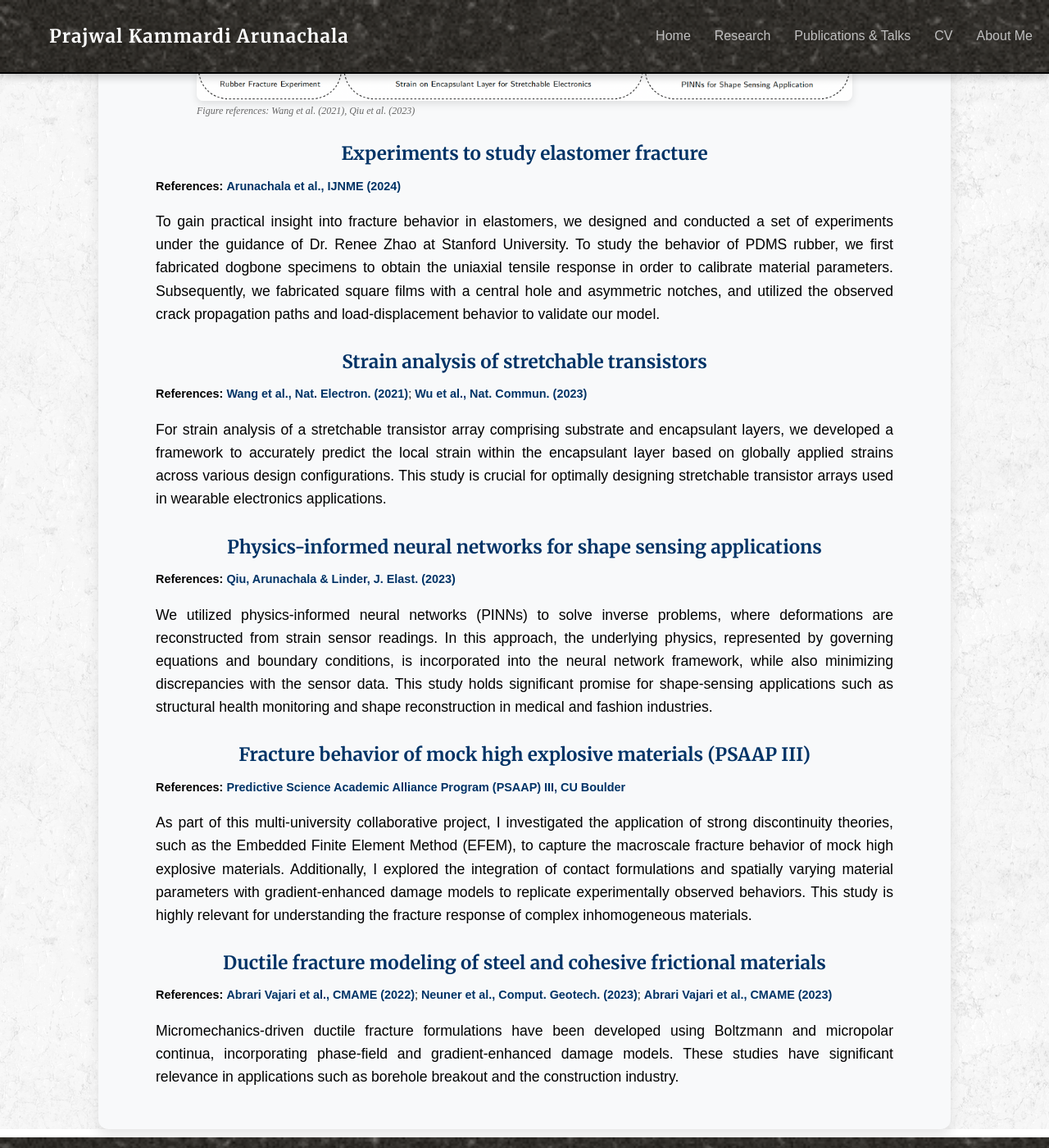
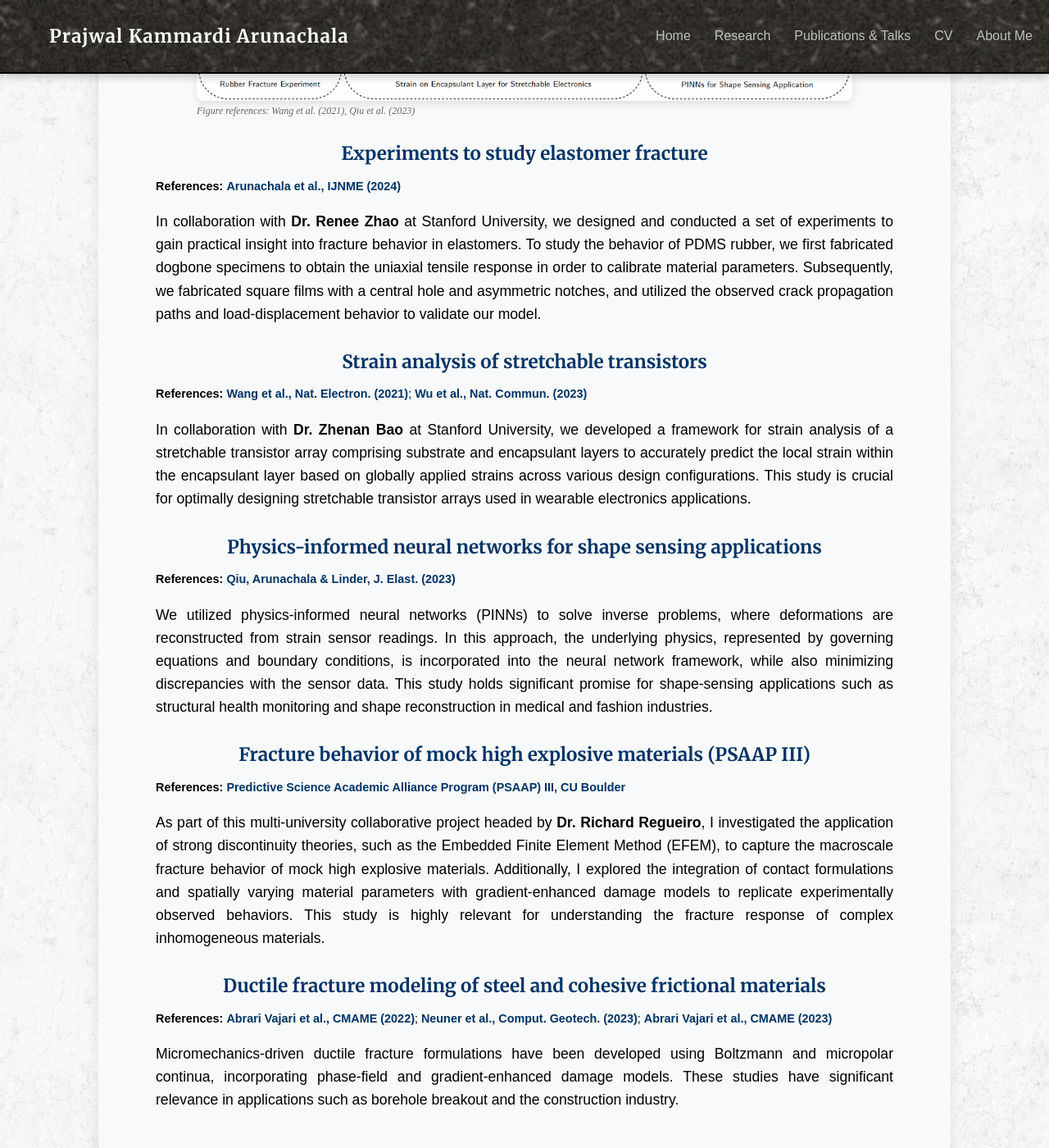
Before and after one commit to prajwalka/prajwalka.github.io, a Jekyll site: the page built from research.md, in a window 1280 px wide and 1400 px high, scrolled down 4603 px. Shown: the whole window at 82% size. Built offline with Jekyll 4.4.1, drawn with Linux system fonts in a browser that asks for light colours; some web fonts are replaced.

Commit message:
small changes in research page

```diff
--- a/research.md
+++ b/research.md
@@ -123,7 +123,7 @@ industrial processing, where it can be harnessed to tailor the properties of fin
     </div>
 
     <p>
-      To gain practical insight into fracture behavior in elastomers, we designed and conducted a set of experiments under the guidance of Dr. Renee Zhao at Stanford University. To study the behavior of PDMS rubber, we first fabricated dogbone specimens to obtain the uniaxial tensile response in order to calibrate material parameters. Subsequently, we fabricated square films with a central hole and asymmetric notches, and utilized the observed crack propagation paths and load-displacement behavior to validate our model.
+      In collaboration with <strong>Dr. Renee Zhao</strong> at Stanford University, we designed and conducted a set of experiments to gain practical insight into fracture behavior in elastomers. To study the behavior of PDMS rubber, we first fabricated dogbone specimens to obtain the uniaxial tensile response in order to calibrate material parameters. Subsequently, we fabricated square films with a central hole and asymmetric notches, and utilized the observed crack propagation paths and load-displacement behavior to validate our model.
     </p>
 
   </div>
@@ -138,7 +138,7 @@ industrial processing, where it can be harnessed to tailor the properties of fin
     </div>
 
     <p>
-      For strain analysis of a stretchable transistor array comprising substrate and encapsulant layers, we developed a framework to accurately predict the local strain within the encapsulant layer based on globally applied strains across various design configurations. This study is crucial for optimally designing stretchable transistor arrays used in wearable electronics applications.
+      In collaboration with <strong>Dr. Zhenan Bao</strong> at Stanford University, we developed a framework for strain analysis of a stretchable transistor array comprising substrate and encapsulant layers to accurately predict the local strain within the encapsulant layer based on globally applied strains across various design configurations. This study is crucial for optimally designing stretchable transistor arrays used in wearable electronics applications.
     </p>
 
   </div>
@@ -166,7 +166,7 @@ industrial processing, where it can be harnessed to tailor the properties of fin
     </div>
 
     <p>
-      As part of this multi-university collaborative project, I investigated the application of strong discontinuity theories, such as the Embedded Finite Element Method (EFEM), to capture the macroscale fracture behavior of mock high explosive materials. Additionally, I explored the integration of contact formulations and spatially varying material parameters with gradient-enhanced damage models to replicate experimentally observed behaviors. This study is highly relevant for understanding the fracture response of complex inhomogeneous materials.
+      As part of this multi-university collaborative project headed by <strong>Dr. Richard Regueiro</strong>, I investigated the application of strong discontinuity theories, such as the Embedded Finite Element Method (EFEM), to capture the macroscale fracture behavior of mock high explosive materials. Additionally, I explored the integration of contact formulations and spatially varying material parameters with gradient-enhanced damage models to replicate experimentally observed behaviors. This study is highly relevant for understanding the fracture response of complex inhomogeneous materials.
     </p>
 
   </div>
```
